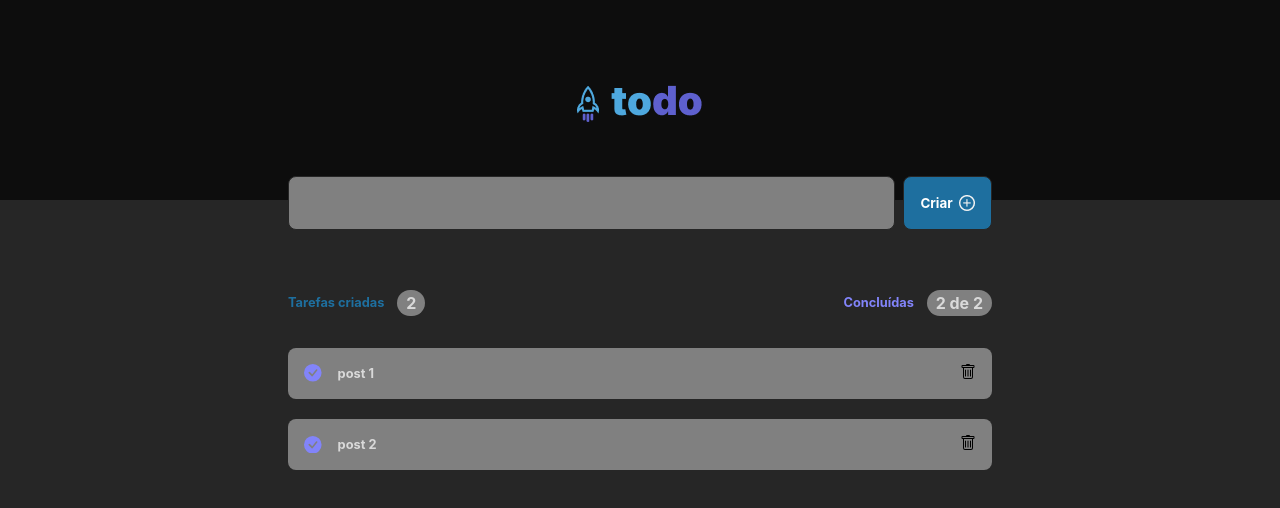
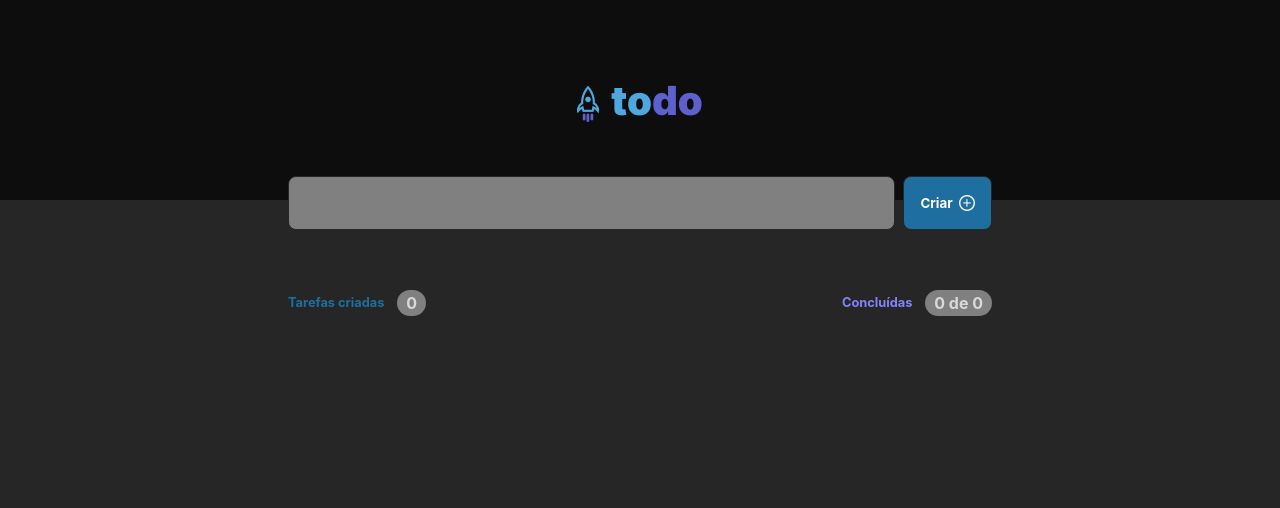
Before and after one commit to walissonsou/first-app-with-vite, a React (Vite) app: page / in a window 1280 px wide. Shown: the top 508 px of the page. Built offline with nearby package versions, Linux system fonts and the light colour scheme.

Commit message:
Function add

```diff
--- a/src/App.tsx
+++ b/src/App.tsx
@@ -1,13 +1,26 @@
-import { useState } from 'react';
-import { TodoProvider } from './componentes/Context/TodoProvider';
+import { useContext, useState } from 'react';
+import { TodoProvider, TodoContext } from './componentes/Context/TodoProvider';
 import { Header } from './componentes/Header/index'
 import { Tasks } from './componentes/Tasks'
 
 function App() {
+  const { tasks, setTasks } = useContext(TodoContext)
+
+  function addTask(taskTitle: string) {
+    setTasks([
+      ...tasks,
+      {
+        id: crypto.randomUUID(),
+        title: taskTitle,
+        isCompleted: false
+      }
+    ])
+  }
+
   return (
     <>
     <TodoProvider>
-      <Header />
+      <Header onAddTask={addTask} />
       <Tasks />
     </TodoProvider>
     </>
--- a/src/componentes/Context/TodoProvider.tsx
+++ b/src/componentes/Context/TodoProvider.tsx
@@ -1,23 +1,10 @@
 import { createContext, ReactNode, useState } from "react"
 import { ITask, TasksContextType } from "./types";
-
-
 
 export const TodoContext = createContext({} as TasksContextType);
 
 export const TodoProvider = ({ children }: { children: ReactNode }) => {
-  const [tasks, setTasks] = useState<ITask[]>([
-    {
-      id: '1',
-      title: 'post 1',
-      isCompleted: true
-    },
-    {
-      id: '2',
-      title: 'post 2',
-      isCompleted: true
-    },
-  ]);
+  const [tasks, setTasks] = useState<ITask[]>([]);
 
   return (
     <TodoContext.Provider value={{ tasks, setTasks }}>
--- a/src/componentes/Context/types.ts
+++ b/src/componentes/Context/types.ts
@@ -7,5 +7,4 @@ export interface ITask {
 export type TasksContextType = {
   tasks: ITask[];
   setTasks: (tasks: ITask[]) => void;
-
 }
--- a/src/componentes/Header/index.tsx
+++ b/src/componentes/Header/index.tsx
@@ -1,41 +1,29 @@
 import todoLogo from '../../assets/todoLogo.png';
 import plus from '../../assets/plus.png';
 import styles from './header.module.css'
-import { useContext, ChangeEvent, FormEvent } from 'react';
+import { useContext, ChangeEvent, FormEvent, useState } from 'react';
 import { TodoContext } from '../Context/TodoProvider';
 import { ITask } from '../Context/types';
 
-
 interface Props {
-  onAddTask: (taskTitle: string) => void;
+  onAddTask: (taskTitle: string ) => void;
 }
 
-export function Header({ onAddTask }: Props) {
-
+export function Header({onAddTask}: Props) {
   const { tasks, setTasks } = useContext(TodoContext)
 
 
-  function saveTask (taskTitle: string){
-    setTasks([
-      ...tasks,
-      {
-        id: crypto.randomUUID(),
-        title: taskTitle,
-        isCompleted: false
-      }
-    ])
-  }
-
-  function handleSubmit(event: FormEvent){
+  function handleSubmit(event: FormEvent) {
     event.preventDefault();
 
     onAddTask(tasks);
-    setTasks("")
+    setTasks('');
   }
 
-  function onChangetitle(event: ChangeEvent<HTMLInputElement>){
+  function onChangeTask(event: ChangeEvent<HTMLInputElement>) {
     setTasks(event.target.value)
   }
+
 
 
   return (
@@ -43,16 +31,16 @@ export function Header({ onAddTask }: Props) {
       <img src={todoLogo} />
       <form className={styles.newTaskForm} onSubmit={handleSubmit}>
         <input
-        placeholder="Digite aqui"
-        onChange={onChangetitle}
+          placeholder="Digite aqui"
+          onChange={onChangeTask}
+          value={tasks}
         ></input>
         <button
           className={styles.Button}
-          onClick={saveTask}
-          >
-              Criar
-            <img src={plus} />
-          </button>
+        >
+          Criar
+          <img src={plus} />
+        </button>
       </form>
     </header>
   )
--- a/src/componentes/Task/index.tsx
+++ b/src/componentes/Task/index.tsx
@@ -13,13 +13,13 @@ export default function Task({ task }: Prop) {
 
   const { tasks, setTasks } = useContext(TodoContext)
 
-  function DeleteTaskById(taskId: number) {
+  function DeleteTaskById(taskId: string) {
     const newTasks = tasks.filter((task) => task.id !== taskId);
     console.log('Deletado')
     setTasks(newTasks);
   };
 
-  function onComplet(taskId: number) {
+  function onComplet(taskId: string) {
     const newTasks = tasks.map((task) => {
       if (task.id === taskId) {
         return {
@@ -30,7 +30,6 @@ export default function Task({ task }: Prop) {
     });
     setTasks(newTasks);
   }
-
 
   return (
     <div className={styles.container}>
```
